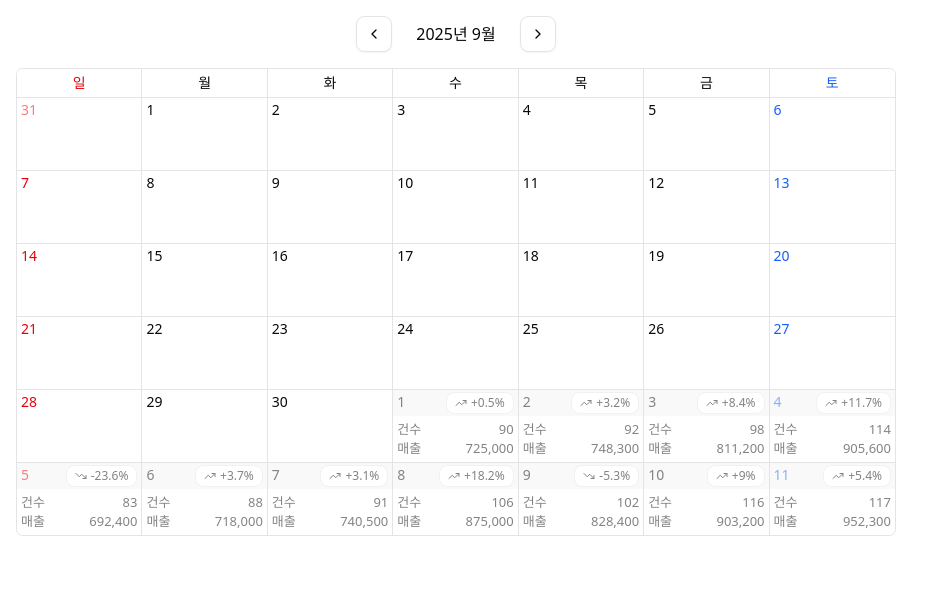
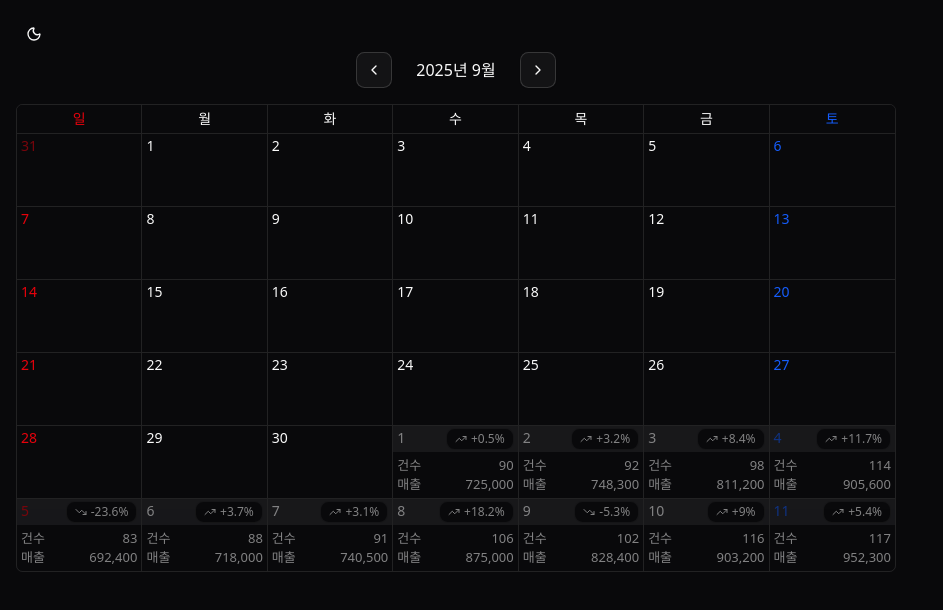
Before and after one commit to dsjoo725/best-practice, a React (Vite) app: page /calendar in a window 1280 px wide. Shown: the top 610 px of the page, without its empty margins (0-943 px from the left). Built offline with nearby package versions, Linux system fonts and the light colour scheme.

Commit message:
style: 다크 모드 적용

```diff
--- /dev/null
+++ b/src/app/provider/theme-provider.tsx
@@ -0,0 +1,50 @@
+import { useEffect, useState } from 'react';
+import { ThemeProviderContext, type Theme } from '@/base/model/use-theme';
+
+type ThemeProviderProps = {
+  children: React.ReactNode;
+  defaultTheme?: Theme;
+  storageKey?: string;
+};
+
+export function ThemeProvider({
+  children,
+  defaultTheme = 'system',
+  storageKey = 'vite-ui-theme',
+  ...props
+}: ThemeProviderProps) {
+  const [theme, setTheme] = useState<Theme>(
+    () => (localStorage.getItem(storageKey) as Theme) || defaultTheme,
+  );
+
+  useEffect(() => {
+    const root = window.document.documentElement;
+
+    root.classList.remove('light', 'dark');
+
+    if (theme === 'system') {
+      const systemTheme = window.matchMedia('(prefers-color-scheme: dark)').matches
+        ? 'dark'
+        : 'light';
+
+      root.classList.add(systemTheme);
+      return;
+    }
+
+    root.classList.add(theme);
+  }, [theme]);
+
+  const value = {
+    theme,
+    setTheme: (theme: Theme) => {
+      localStorage.setItem(storageKey, theme);
+      setTheme(theme);
+    },
+  };
+
+  return (
+    <ThemeProviderContext.Provider {...props} value={value}>
+      {children}
+    </ThemeProviderContext.Provider>
+  );
+}
--- /dev/null
+++ b/src/base/model/use-theme.ts
@@ -0,0 +1,23 @@
+import { createContext, useContext } from 'react';
+
+export type Theme = 'dark' | 'light' | 'system';
+
+type ThemeProviderState = {
+  theme: Theme;
+  setTheme: (theme: Theme) => void;
+};
+
+const initialState: ThemeProviderState = {
+  theme: 'system',
+  setTheme: () => null,
+};
+
+export const ThemeProviderContext = createContext<ThemeProviderState>(initialState);
+
+export const useTheme = () => {
+  const context = useContext(ThemeProviderContext);
+
+  if (context === undefined) throw new Error('useTheme must be used within a ThemeProvider');
+
+  return context;
+};
--- /dev/null
+++ b/src/base/ui/theme-toggle.tsx
@@ -0,0 +1,17 @@
+import { Moon, Sun } from 'lucide-react';
+import { useTheme } from '../model/use-theme';
+import { Button } from './button';
+
+export const ThemeToggle = () => {
+  const { setTheme, theme } = useTheme();
+
+  const toggleTheme = () => {
+    setTheme(theme === 'light' ? 'dark' : 'light');
+  };
+
+  return (
+    <Button size="icon" variant="ghost" onClick={toggleTheme}>
+      {theme === 'light' ? <Sun /> : <Moon />}
+    </Button>
+  );
+};
--- a/src/entity/sales/ui/daily-sales-summary-cell.tsx
+++ b/src/entity/sales/ui/daily-sales-summary-cell.tsx
@@ -57,7 +57,7 @@ const ChangeRateBadge = ({ rate }: { rate?: number }) => {
 
   if (rate > 0) {
     return (
-      <Badge className="bg-white" variant="outline">
+      <Badge className="bg-background" variant="outline">
         <TrendingUp />+{rate}%
       </Badge>
     );
@@ -65,7 +65,7 @@ const ChangeRateBadge = ({ rate }: { rate?: number }) => {
 
   if (rate < 0) {
     return (
-      <Badge className="bg-white" variant="outline">
+      <Badge className="bg-background" variant="outline">
         <TrendingDown />
         {rate}%
       </Badge>
--- a/src/page/calendar/ui/calendar-page.tsx
+++ b/src/page/calendar/ui/calendar-page.tsx
@@ -7,6 +7,7 @@ import {
   DailySalesSummaryCellSkeleton,
   type DailySalesSummary,
 } from '@/entity/sales';
+import { ThemeToggle } from '@/base/ui/theme-toggle';
 
 export const CalendarPage = () => {
   const [summaryList, setSummaryList] = useState<DailySalesSummary[]>();
@@ -22,6 +23,9 @@ export const CalendarPage = () => {
 
   return (
     <div className="p-4">
+      <div>
+        <ThemeToggle />
+      </div>
       <Calendar
         className="h-130 w-220"
         renderDay={(props) => {
```
Also changed, not shown: src/app/app.tsx (+6 -3 lines).
